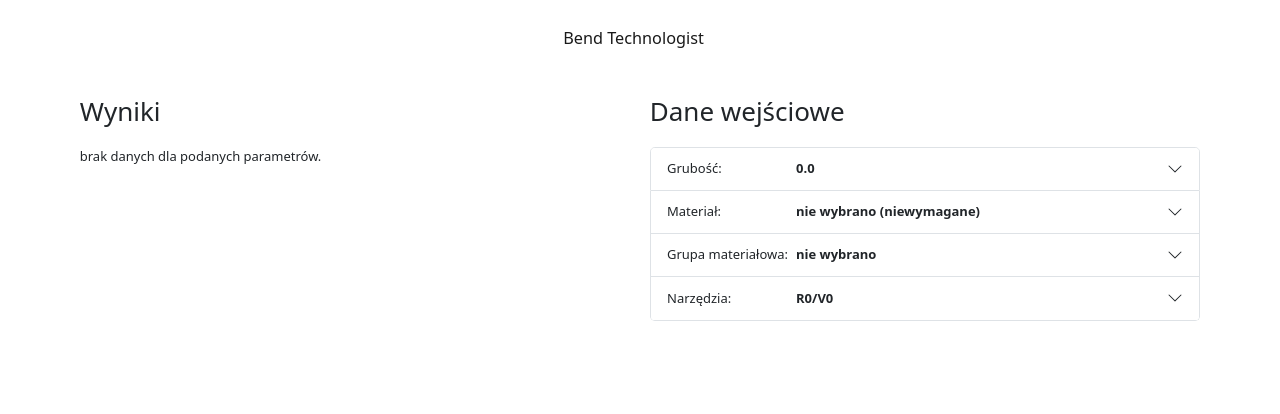
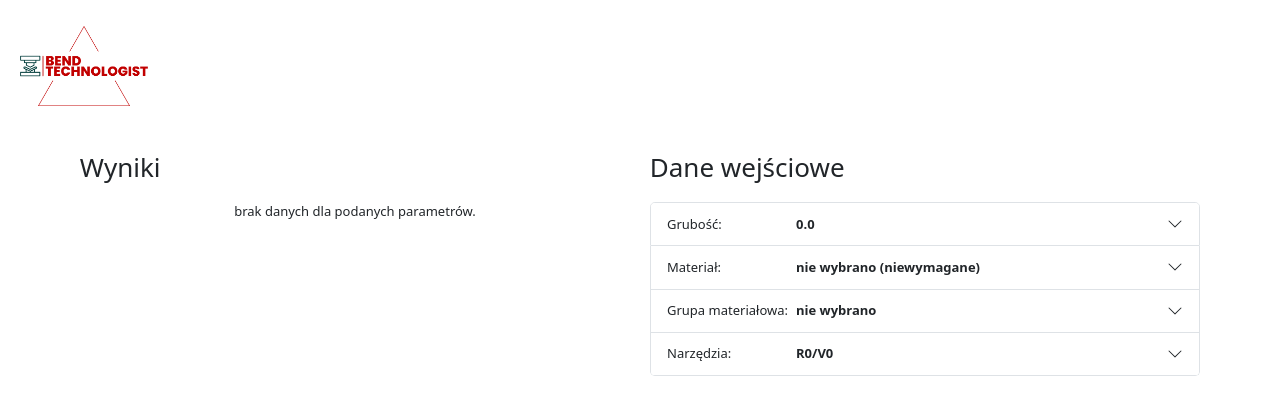
Before and after one commit to wojtex77/BendTechnologist, an Angular app in the folder src/main/front/bend-technologist-front/: page / in a window 1280 px wide. Shown: the top 414 px of the page. Built offline with nearby package versions, Linux system fonts and the light colour scheme.

Commit message:
feat: logo and buttons change

```diff
--- a/src/main/front/bend-technologist-front/src/app/app.component.html
+++ b/src/main/front/bend-technologist-front/src/app/app.component.html
@@ -1,16 +1,17 @@
+<nav class="navbar sticky-top bg-dark-subtle m-4">
+  <div>
+    <a class="navbar-brand" href="#">
+      <img src="/assets/images/bend-technologist-logo.png" height="80" alt="Bend Technologist">
+    </a>
+  </div>
+  <div></div>
+  <div></div>
+</nav>
 <div class="container-lg">
-  <nav class="navbar sticky-top bg-body-tertiary my-4">
-    <div></div>
-    <div>
-      <a class="navbar-brand" href="#">
-        Bend Technologist
-      </a>
-    </div>
-    <div></div>
-  </nav>
   <div class="row">
     <div class="col-6">
-      <app-result [dataWrapper]="completeDataWrapper" [triggersRecalculatingData]="eventsSubject.asObservable()"></app-result>
+      <app-result [dataWrapper]="completeDataWrapper"
+                  [triggersRecalculatingData]="eventsSubject.asObservable()"></app-result>
     </div>
     <div class="col-6">
       <div class="row">
@@ -27,7 +28,8 @@
             <div ngbAccordionCollapse>
               <div ngbAccordionBody>
                 <ng-template>
-                  <app-material-thickness class="bg-light" (materialThicknessSelected)="setSelectedMaterialThickness($event)" ></app-material-thickness>
+                  <app-material-thickness class="bg-light"
+                                          (materialThicknessSelected)="setSelectedMaterialThickness($event)"></app-material-thickness>
                 </ng-template>
               </div>
             </div>
--- a/src/main/front/bend-technologist-front/src/app/result/result.component.html
+++ b/src/main/front/bend-technologist-front/src/app/result/result.component.html
@@ -4,8 +4,10 @@
   <div class="col-6 fw-bold">{{dbBendAllowance.bendAllowance | number: "1.1-2"}} [mm]</div>
   <div class="col-6 text-end">Współczynnik k wynosi:</div>
   <div class="col-6 fw-bold">{{dbBendAllowance.kFactor | number: "1.1-2"}}</div>
-  <div class="col-12 text-center my-5" *ngIf="!isDetailsShown; else hideDataBlock"><a class="link-primary" (click)="showMoreData(dbBendAllowance.id)">Pokaż więcej
-    danych</a></div>
+  <div class="col-12 text-center my-5" *ngIf="!isDetailsShown; else hideDataBlock">
+    <button class="btn btn-sm btn-outline-secondary" (click)="showMoreData(dbBendAllowance.id)">Pokaż więcej danych
+    </button>
+  </div>
   <div class="row" *ngIf="isDetailsShown">
     <table class="table table-hover">
       <thead class="bg-dark text-light text-center">
@@ -31,11 +33,21 @@
 </div>
 
 
-<ng-template #noDataBlock>brak danych dla podanych parametrów. <a class="link-primary"
-                                                                  *ngIf="isInputDataComplete&&!isResult"
-                                                                  (click)="newBendAllowance()">Wprowadź ubytek</a>
+<ng-template #noDataBlock>
+  <div class="row my-4 text-center">
+    <button class="btn btn-sm btn-outline-success offset-sm-2 col-sm-8 offset-lg-5 col-lg-2"
+            *ngIf="isInputDataComplete&&!isResult" (click)="newBendAllowance()">
+      Wprowadź ubytek
+    </button>
+    <div>
+      brak danych dla podanych parametrów.
+    </div>
+  </div>
 </ng-template>
 
 
-<ng-template #hideDataBlock><a class="link-primary text-center my-5" (click)="isDetailsShown = false">Ukryj dane</a>
+<ng-template #hideDataBlock>
+  <div class="row my-4 text-center">
+    <button class="btn btn-sm btn-outline-success offset-sm-2 col-sm-8 offset-lg-5 col-lg-2" (click)="isDetailsShown = false">Ukryj dane</button>
+  </div>
 </ng-template>
```
Also changed, not shown: src/main/front/bend-technologist-front/src/assets/images/bend-technologist-logo.png (added), 1 other file (tests, documents, lock files or other folders).
